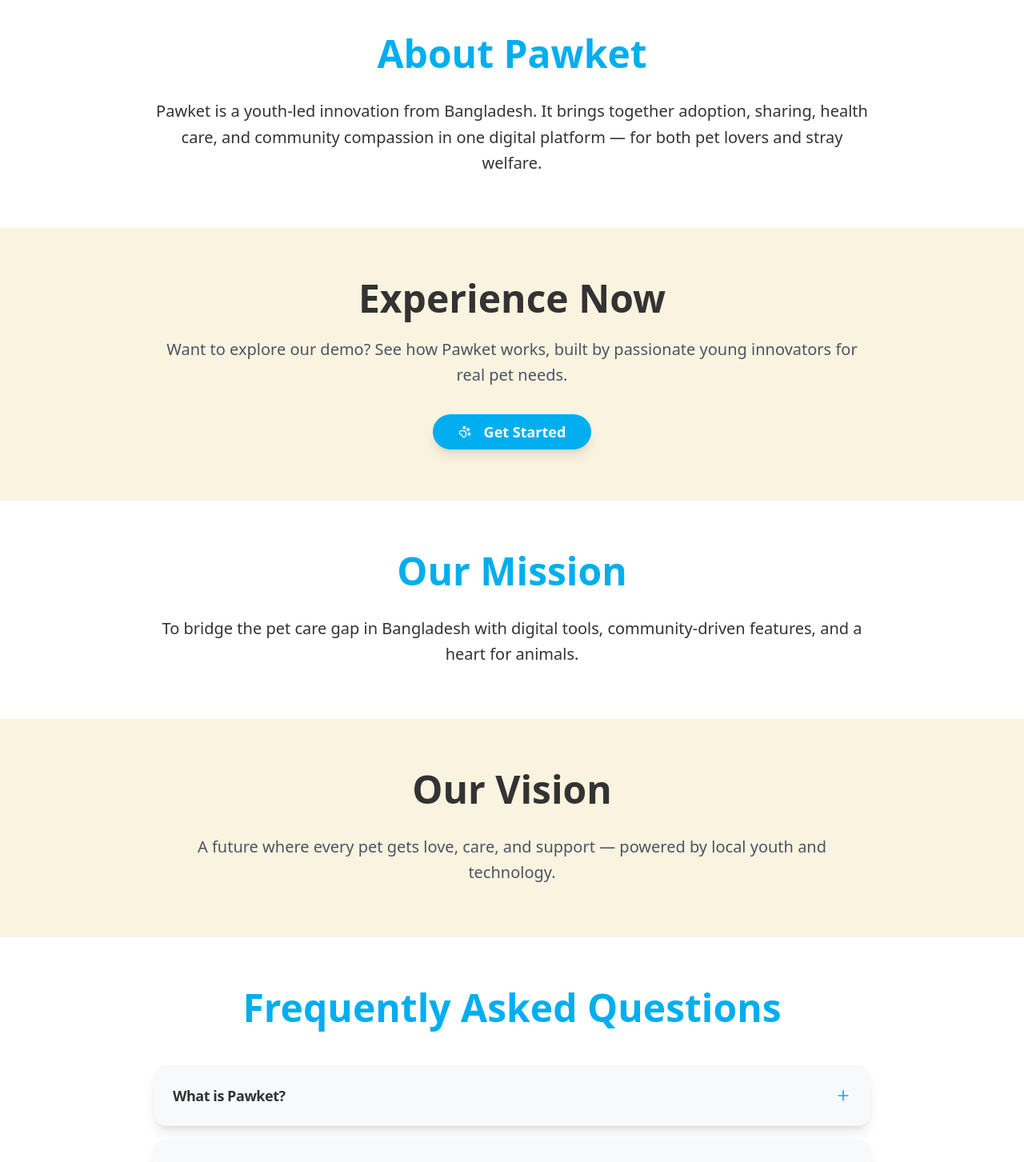
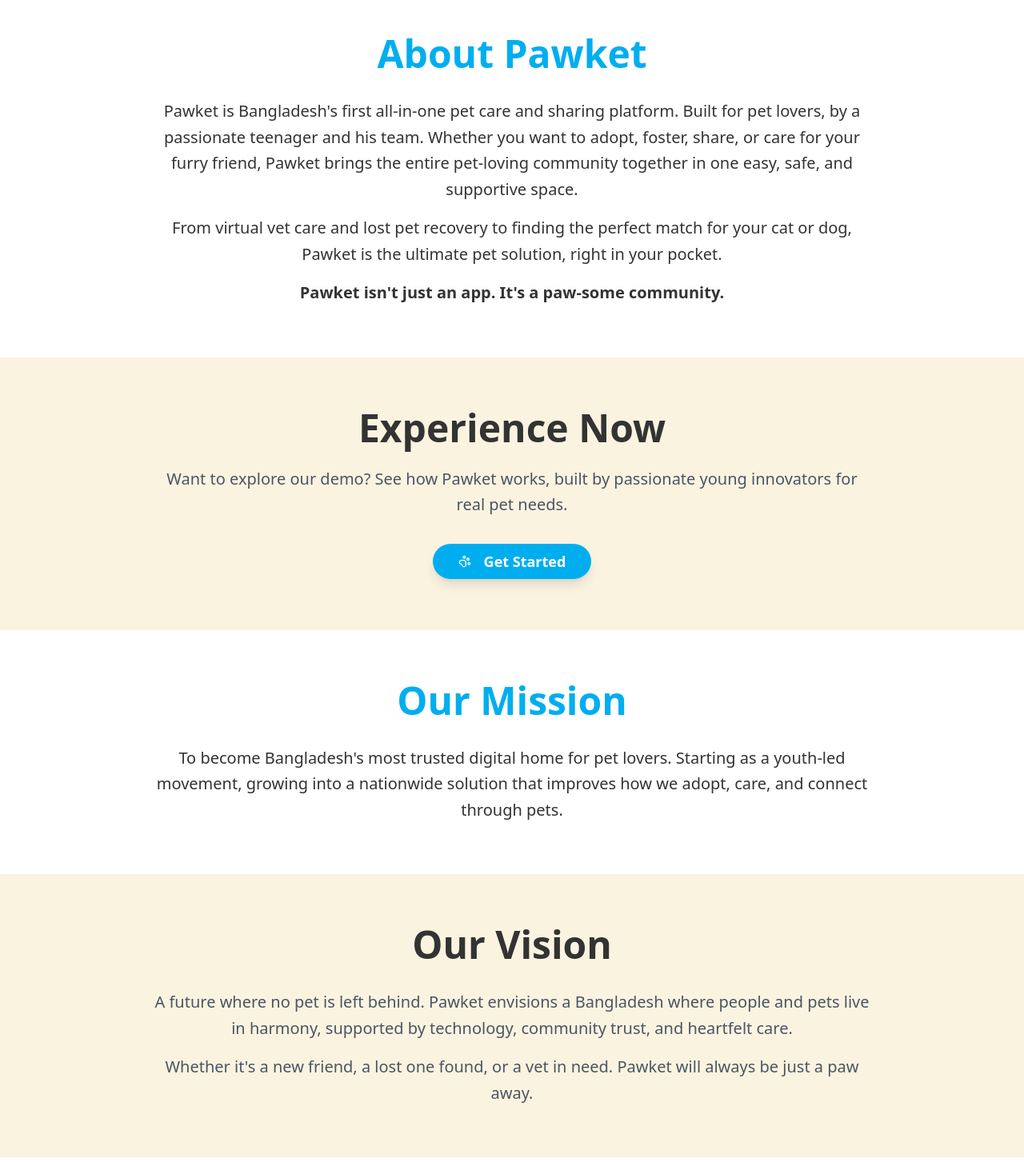
Before and after one commit to codedbymahin/pawket, a React (Vite) app: page / in a window 1280 px wide. Shown: the part 1720-3173 px from the top of the page at 80% size. Built offline with nearby package versions, Linux system fonts and the light colour scheme.

Commit message:
Update homepage text content
Replaced the text content of the "About Pawket", "Our Mission", and "Our Vision" sections with the new copy provided.

```diff
--- a/src/pages/Index.tsx
+++ b/src/pages/Index.tsx
@@ -1,4 +1,3 @@
-
 import { Button } from "@/components/ui/button";
 import { Card, CardContent, CardDescription, CardHeader, CardTitle } from "@/components/ui/card";
 import { Separator } from "@/components/ui/separator";
@@ -227,9 +226,17 @@ const Index = () => {
           <h2 className="text-4xl sm:text-5xl font-bold text-[#00AEEF] mb-8">
             About Pawket
           </h2>
-          <p className="text-xl text-[#333333] leading-relaxed">
-            Pawket is a youth-led innovation from Bangladesh. It brings together adoption, sharing, health care, and community compassion in one digital platform — for both pet lovers and stray welfare.
-          </p>
+          <div className="space-y-4 text-xl text-[#333333] leading-relaxed">
+            <p>
+              Pawket is Bangladesh's first all-in-one pet care and sharing platform. Built for pet lovers, by a passionate teenager and his team. Whether you want to adopt, foster, share, or care for your furry friend, Pawket brings the entire pet-loving community together in one easy, safe, and supportive space.
+            </p>
+            <p>
+              From virtual vet care and lost pet recovery to finding the perfect match for your cat or dog, Pawket is the ultimate pet solution, right in your pocket.
+            </p>
+            <p className="font-semibold">
+              Pawket isn't just an app. It's a paw-some community.
+            </p>
+          </div>
         </div>
       </section>
 
@@ -260,7 +267,7 @@ const Index = () => {
             Our Mission
           </h2>
           <p className="text-xl text-[#333333] leading-relaxed">
-            To bridge the pet care gap in Bangladesh with digital tools, community-driven features, and a heart for animals.
+            To become Bangladesh's most trusted digital home for pet lovers. Starting as a youth-led movement, growing into a nationwide solution that improves how we adopt, care, and connect through pets.
           </p>
         </div>
       </section>
@@ -271,9 +278,14 @@ const Index = () => {
           <h2 className="text-4xl sm:text-5xl font-bold text-[#333333] mb-8">
             Our Vision
           </h2>
-          <p className="text-xl text-gray-600 leading-relaxed">
-            A future where every pet gets love, care, and support — powered by local youth and technology.
-          </p>
+          <div className="space-y-4 text-xl text-gray-600 leading-relaxed">
+            <p>
+              A future where no pet is left behind. Pawket envisions a Bangladesh where people and pets live in harmony, supported by technology, community trust, and heartfelt care.
+            </p>
+            <p>
+              Whether it's a new friend, a lost one found, or a vet in need. Pawket will always be just a paw away.
+            </p>
+          </div>
         </div>
       </section>
 
```
